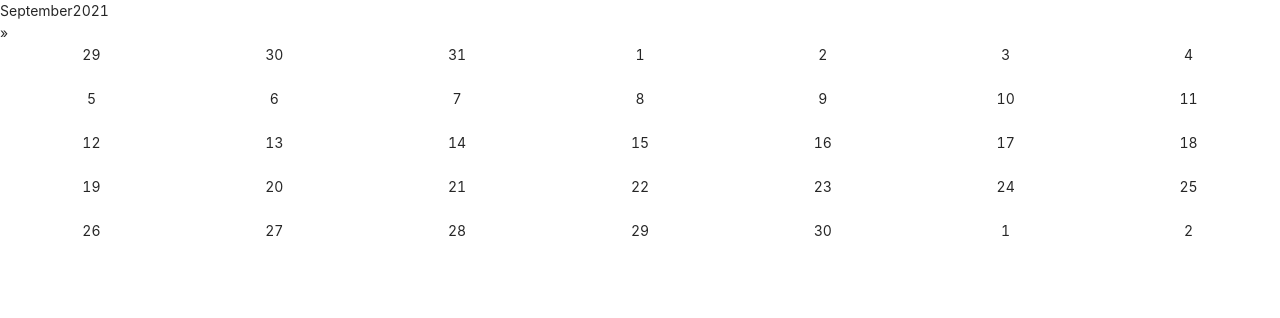
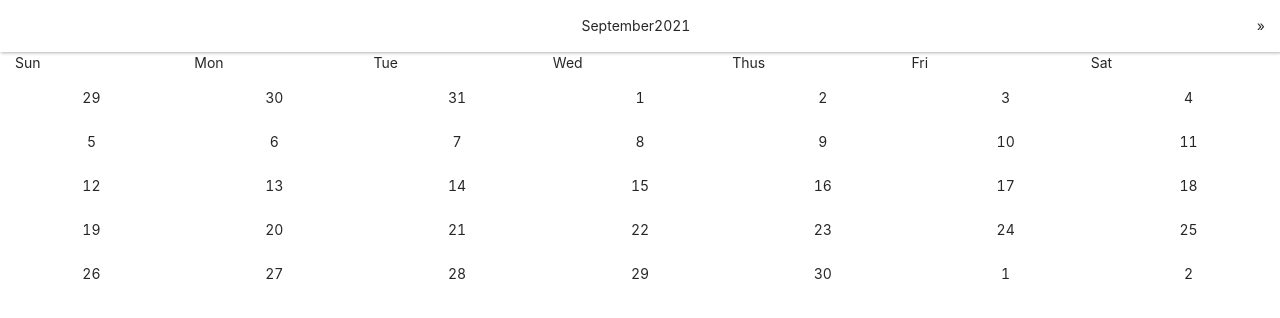
Before and after one commit to kimnewbie/React_Antd_API, a React (Create React App) app: page / in a window 1280 px wide. Shown: the top 318 px of the page. Built offline with nearby package versions, Linux system fonts and the light colour scheme.

Commit message:
little bit add css

```diff
--- a/src/momentJS/MomentCalendar.css
+++ b/src/momentJS/MomentCalendar.css
@@ -10,3 +10,18 @@
   z-index: 1;
   text-align: center;
 }
+
+.header {
+  padding: 15px;
+  box-shadow: 1px 1px 3px rgba(0, 0, 0, 0.3);
+  display: flex;
+  justify-content: space-between;
+}
+
+.body .day-names {
+  display: grid;
+  grid-template-columns: repeat(7, minmax(auto, 1fr));
+  grid-template-rows: repeat(1, minmax(35px, 1fr));
+  grid-gap: 5px;
+  padding: 0 15px;
+}
--- a/src/momentJS/MomentCalendar.js
+++ b/src/momentJS/MomentCalendar.js
@@ -15,6 +15,11 @@ export default function MomentCalendar({ value, onChange }) {
         <div className="calendar">
             <Header value={value} setValue={onChange} />
             <div className="body">
+                <div className="day-names">
+                    {
+                        ["Sun", "Mon", "Tue", "Wed", "Thus", "Fri", "Sat"].map(d => <div className="week">{d}</div>)
+                    }
+                </div>
                 {calendar.map((week) => (
                     <div>
                         {week.map((day) => (
```
